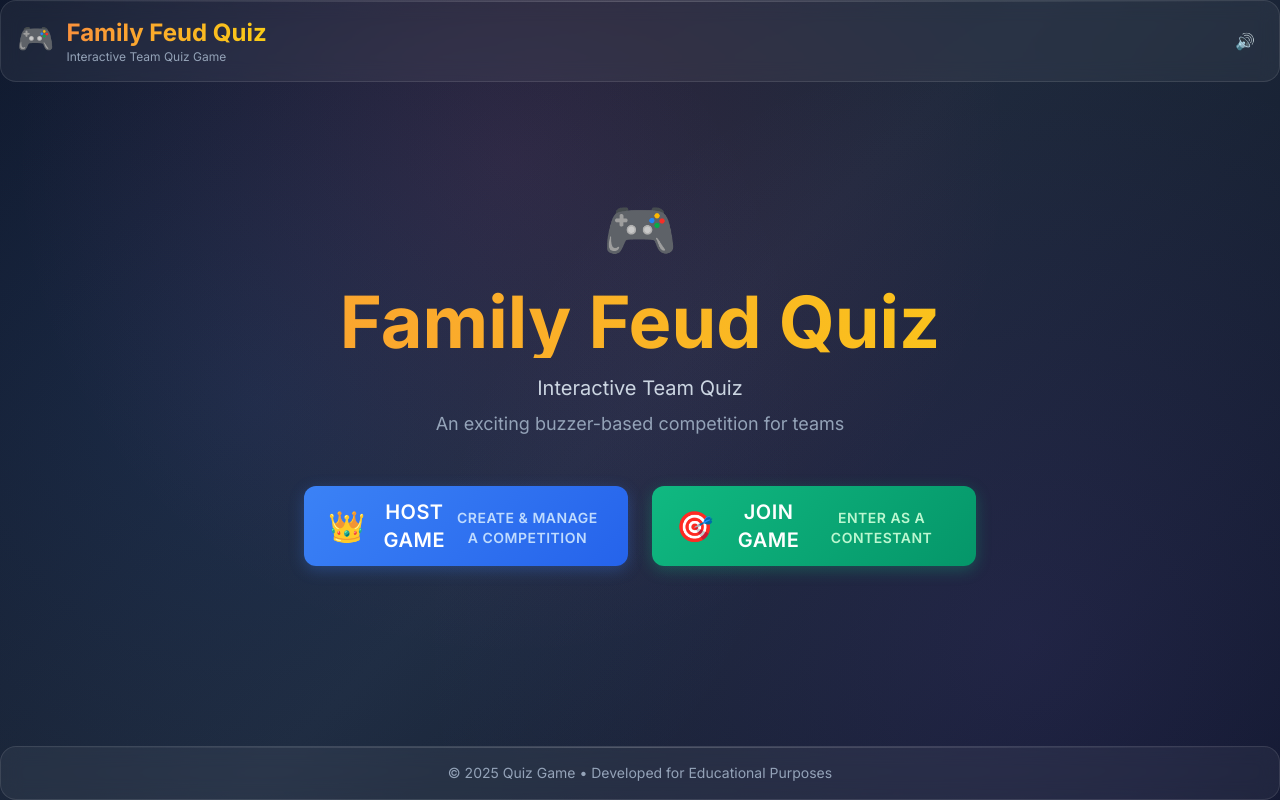
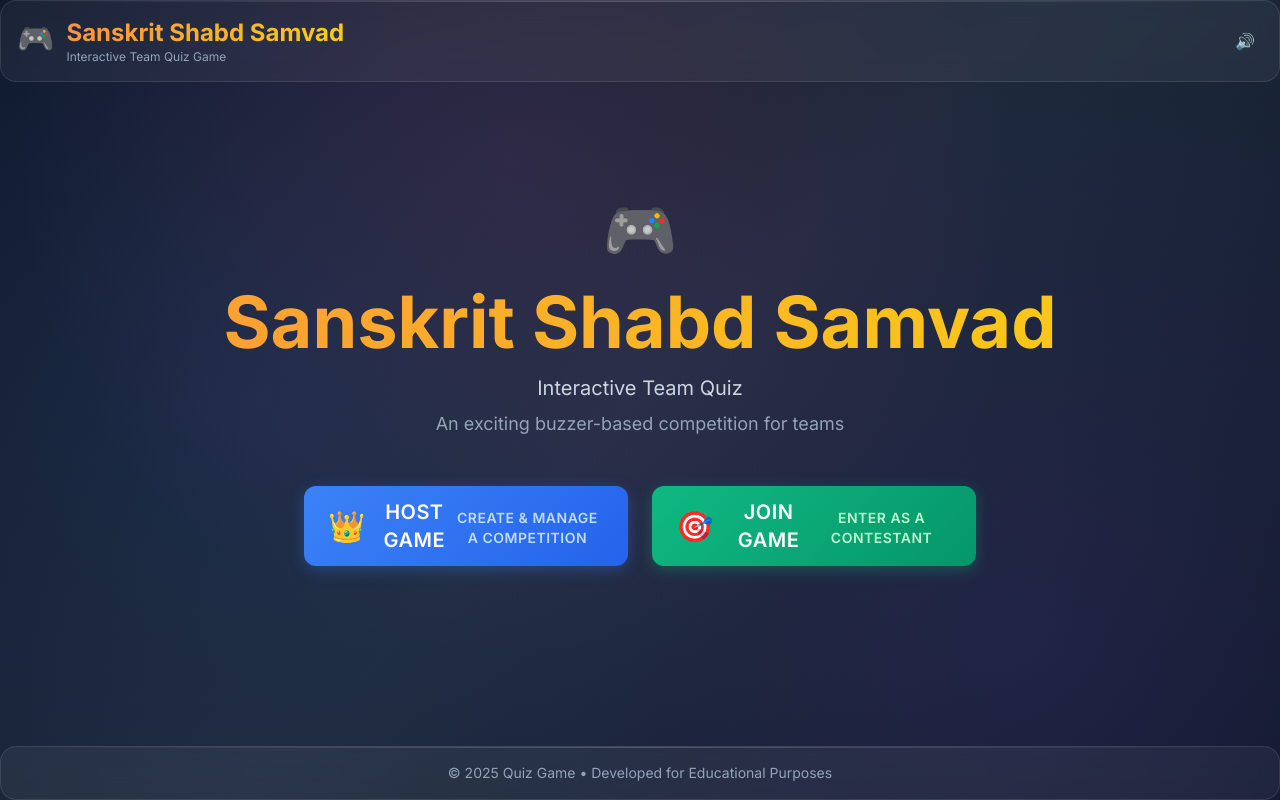
Before and after one commit to SomyaDwivedi/sanskrit-game-client, a React (Create React App) app in the folder client/: page / in a window 1280 px wide. Built offline with nearby package versions, Linux system fonts and the light colour scheme.

Commit message:
feat: update logo text to reflect the correct game title

```diff
--- a/client/src/components/Logo.tsx
+++ b/client/src/components/Logo.tsx
@@ -5,7 +5,7 @@ const Logo: React.FC = () => (
     <div className="text-3xl animate-float">🎮</div>
     <div>
       <h1 className="text-2xl font-bold bg-gradient-to-r from-orange-400 to-yellow-400 bg-clip-text text-transparent">
-        Family Feud Quiz
+        Sanskrit Shabd Samvad
       </h1>
       <p className="text-xs text-slate-400">Interactive Team Quiz Game</p>
     </div>
--- a/client/src/pages/HomePage.tsx
+++ b/client/src/pages/HomePage.tsx
@@ -24,7 +24,7 @@ const HomePage: React.FC = () => {
           <AnimatedCard>
             <div className="text-6xl mb-6 animate-float">🎮</div>
             <h1 className="text-5xl md:text-7xl font-bold mb-4 bg-gradient-to-r from-orange-400 via-yellow-400 to-orange-400 bg-clip-text text-transparent animate-gradient">
-              Family Feud Quiz
+              Sanskrit Shabd Samvad
             </h1>
             <p className="text-xl text-slate-300 mb-2">Interactive Team Quiz</p>
             <p className="text-lg text-slate-400 mb-12">
```
